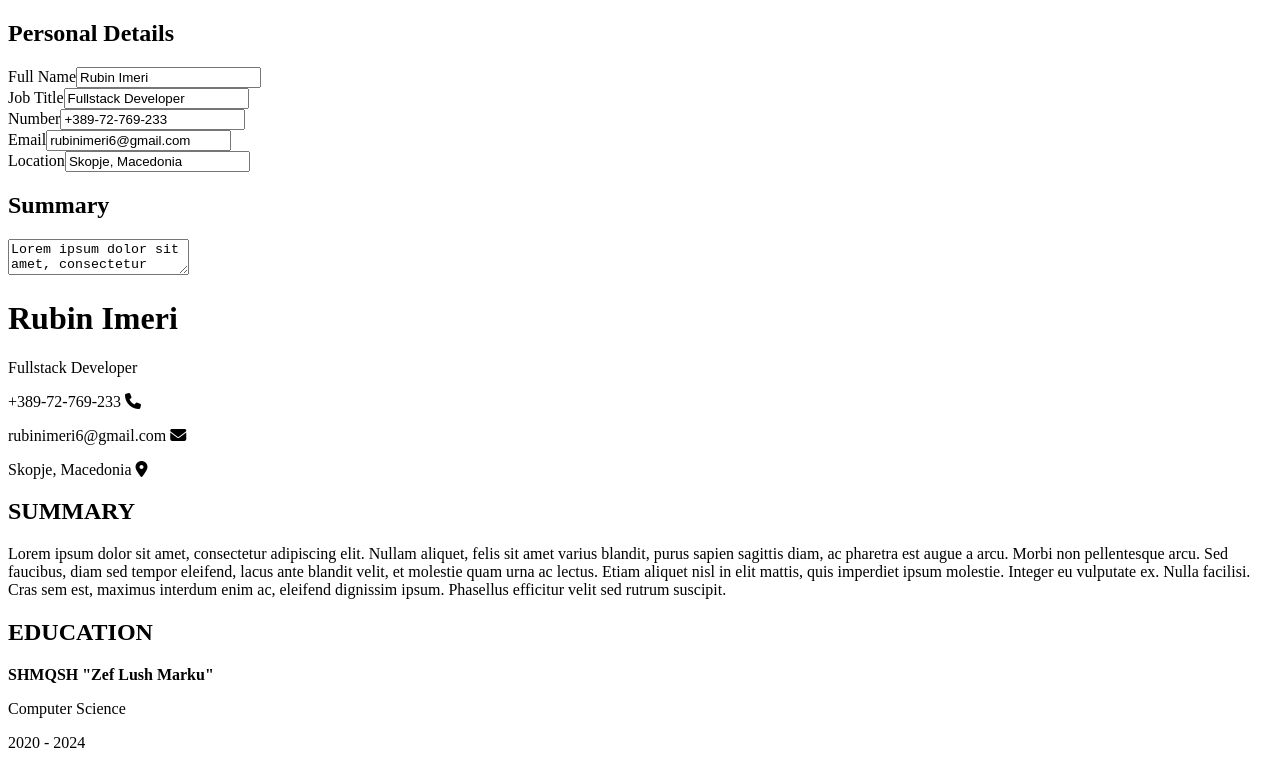
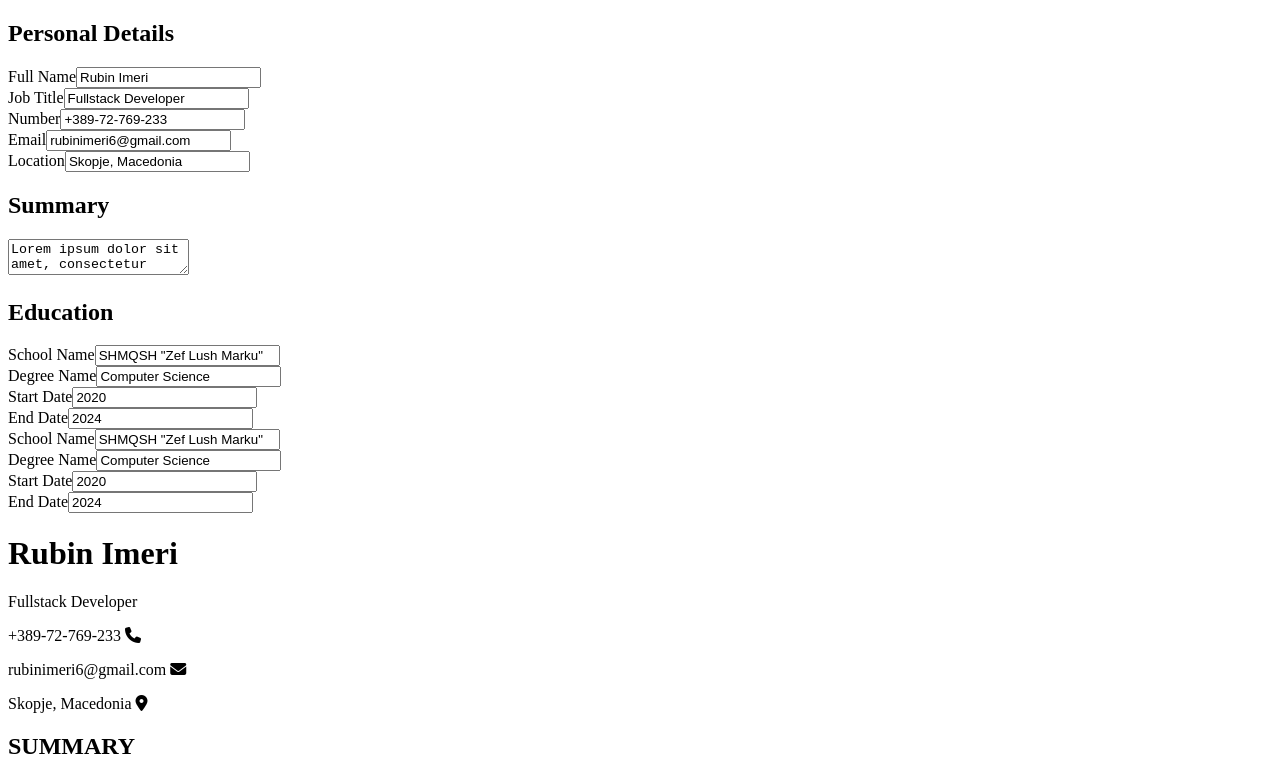
Before and after one commit to rubinimeri/cv-application, a React (Vite) app: page / in a window 1280 px wide. Shown: the top 768 px of the page. Built offline with nearby package versions, Linux system fonts and the light colour scheme.

Commit message:
Import EducationForm & EducationFormCard to App

```diff
--- a/src/App.jsx
+++ b/src/App.jsx
@@ -3,6 +3,7 @@ import exampleData from "./exampleData"
 import Resume from "./components/Resume";
 import PersonalDetailsForm from "./components/PersonalDetails/PersonalDetailsForm";
 import SummaryForm from "./components/Summary/SummaryForm";
+import EducationForm from "./components/Education/EducationForm";
 
 import './styles/App.css'
 
@@ -24,6 +25,9 @@ function App() {
         <SummaryForm
          summary={summary}
          setSummary={setSummary} />
+        <EducationForm
+         educationArray={educationalExperience}
+         setEducationArray={setEducationalExperience} />
       </div>
       <Resume
       personalDetails={personalInfo}
--- a/src/components/Education/EducationForm.jsx
+++ b/src/components/Education/EducationForm.jsx
@@ -0,0 +1,17 @@
+import EducationFormCard from "./EducationFormCard"
+
+function EducationForm({ educationArray, setEducationArray }) {
+    return(
+        <form action="" className="education-form">
+            <h2>Education</h2>
+            {educationArray.map(education =>
+            <EducationFormCard
+             key={education.id}
+             {...education}
+             educationArray={educationArray}
+             setEducationArray={setEducationArray} />)}
+        </form>
+    )
+}
+
+export default EducationForm
--- a/src/components/Education/EducationFormCard.jsx
+++ b/src/components/Education/EducationFormCard.jsx
@@ -0,0 +1,47 @@
+import InputGroup from "../InputGroup"
+
+function EducationFormCard(props) {
+    const { id, schoolName, degreeName, startDate, endDate } = props;
+    const { educationArray, setEducationArray } = props;
+
+    function handleInputChange(e) {
+        const { name, value } = e.target
+        console.log(e.target.parentElement)
+        setEducationArray(educationArray.map(education =>
+            education.id === id ? {...education, [name]: value} : education))
+    }
+    return(
+        <div className="education-form-card">
+            <InputGroup
+             type="text"
+             id="schoolName"
+             name="schoolName"
+             value={schoolName}
+             labelText="School Name"
+             changeHandler={handleInputChange} />
+            <InputGroup
+             type="text"
+             id="degreeName"
+             name="degreeName"
+             value={degreeName}
+             labelText="Degree Name"
+             changeHandler={handleInputChange} />
+            <InputGroup
+             type="text"
+             id="startDate"
+             name="startDate"
+             value={startDate}
+             labelText="Start Date"
+             changeHandler={handleInputChange} />
+            <InputGroup
+             type="text"
+             id="endDate"
+             name="endDate"
+             value={endDate}
+             labelText="End Date"
+             changeHandler={handleInputChange} />
+        </div>
+    )
+}
+
+export default EducationFormCard
```
